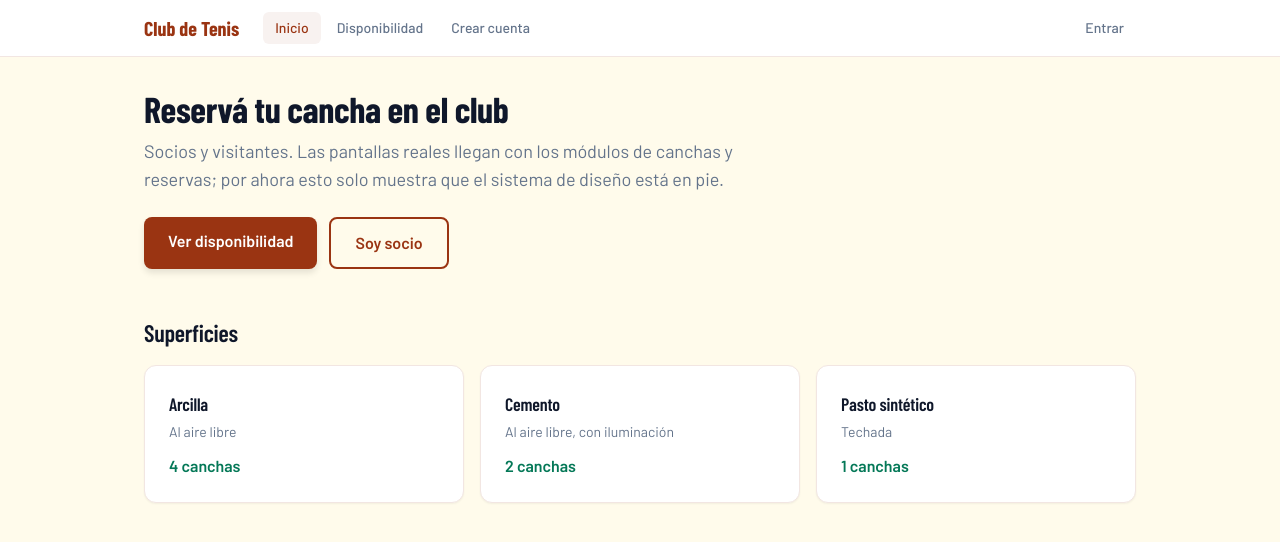
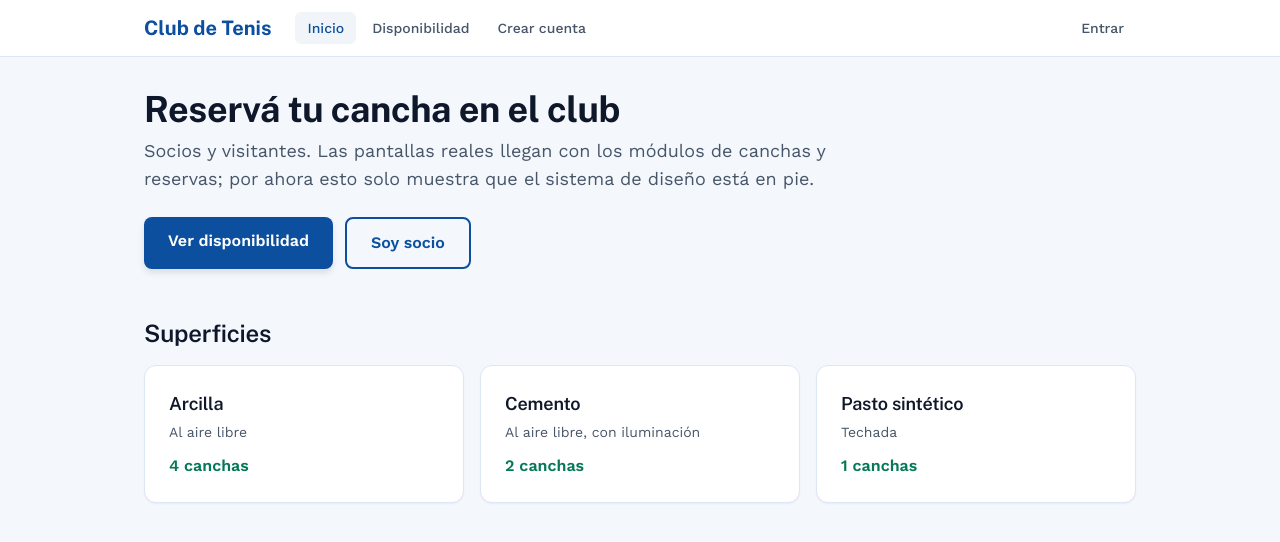
Before and after one commit to ptorresmanque/Tenis, an Angular app in the folder apps/web/: page / in a window 1280 px wide. Shown: the top 542 px of the page. Built offline with nearby package versions, Linux system fonts and the light colour scheme; no server answers.

Commit message:
Diseño FEDAL fase 1: paleta, tipografía e iconos

```diff
--- a/apps/web/src/index.html
+++ b/apps/web/src/index.html
@@ -2,7 +2,7 @@
 <html lang="es-CL">
 <head>
   <meta charset="utf-8">
-  <title>Club de Tenis</title>
+  <title>FEDAL Tennis Center</title>
   <base href="/">
   <meta name="viewport" content="width=device-width, initial-scale=1">
   <link rel="icon" type="image/x-icon" href="favicon.ico">
@@ -10,7 +10,12 @@
   <link rel="preconnect" href="https://fonts.gstatic.com" crossorigin>
   <link
     rel="stylesheet"
-    href="https://fonts.googleapis.com/css2?family=Barlow+Condensed:wght@400;500;600;700&family=Barlow:wght@300;400;500;600;700&display=swap">
+    href="https://fonts.googleapis.com/css2?family=Public+Sans:wght@400;500;600;700;900&family=Work+Sans:wght@300;400;500;600;700&display=swap">
+  <!-- display=block y no swap: el ícono es una ligadura, con swap el usuario ve
+       escrito "check_circle" hasta que la fuente carga. -->
+  <link
+    rel="stylesheet"
+    href="https://fonts.googleapis.com/css2?family=Material+Symbols+Outlined:opsz,wght,FILL,GRAD@24,400,0,0&display=block">
 </head>
 <body>
   <app-root></app-root>
--- a/apps/web/src/styles.css
+++ b/apps/web/src/styles.css
@@ -4,27 +4,40 @@
    Si cambiás un valor acá, cambialo allá. Los contrastes están medidos por
    src/design-tokens.spec.ts: romper uno hace fallar la suite. */
 @theme {
-  /* Arcilla (superficie de la cancha) */
-  --color-primary: #9a3412;
+  /* Azul de cancha dura (los dos azules del Australian Open) */
+  --color-primary: #0b4f9e;
   --color-on-primary: #ffffff;
-  --color-secondary: #c2410c;
-  --color-ring: #9a3412;
+  --color-secondary: #1565c0;
+  --color-ring: #0b4f9e;
 
-  /* Verde cancha. Son DOS a propósito, ver la regla de contraste abajo. */
+  /* Verde de estado, no de marca. Son TRES a propósito: ver la regla abajo. */
   --color-accent: #059669;
   --color-accent-strong: #047857;
+  --color-accent-soft: #d1fae5;
   --color-on-accent: #ffffff;
 
-  --color-background: #fffbeb;
+  /* Ámbar. Mismo problema y misma forma que el verde. */
+  --color-warning: #d97706;
+  --color-warning-strong: #b45309;
+  --color-warning-soft: #fef3c7;
+
+  --color-background: #f4f8fd;
   --color-foreground: #0f172a;
   --color-card: #ffffff;
-  --color-muted: #f8f2f0;
-  --color-muted-foreground: #64748b;
-  --color-border: #f2e6e2;
+  /* Los tres grises de estado de la grilla: mantención, ocupado, elegido. */
+  --color-muted: #f1f5f9;
+  --color-busy: #e2e8f0;
+  --color-selected: #ebf4ff;
+  --color-muted-foreground: #475569;
+  --color-border: #dce7f5;
+  /* Dos rojos por el mismo motivo que hay dos verdes y dos ámbares: #dc2626
+     lleva blanco encima (4.83:1) pero sobre su propio fondo al 10% da 4.13:1 y
+     no sirve de texto. El -strong sí. */
   --color-destructive: #dc2626;
+  --color-destructive-strong: #b91c1c;
 
-  --font-sans: 'Barlow', ui-sans-serif, system-ui, sans-serif;
-  --font-display: 'Barlow Condensed', 'Barlow', ui-sans-serif, sans-serif;
+  --font-sans: 'Work Sans', ui-sans-serif, system-ui, sans-serif;
+  --font-display: 'Public Sans', 'Work Sans', ui-sans-serif, sans-serif;
 
   --shadow-sm: 0 1px 2px rgb(0 0 0 / 0.05);
   --shadow-md: 0 4px 6px rgb(0 0 0 / 0.1);
@@ -43,8 +56,17 @@
 
     bg-accent         → fondos de chips, badges, indicador de bloque disponible.
     bg-accent-strong  → 5.46:1. El único verde que puede llevar texto blanco.
+    bg-accent-soft    → fondo del bloque libre, con accent-strong encima: 4.83:1.
 
-  Nunca pongas texto blanco de tamaño normal sobre bg-accent.
+  El ámbar repite el caso: --color-warning (#d97706) da 3.19:1 sobre blanco, así
+  que es color de chip, borde e ícono. El texto ámbar va en warning-strong.
+
+  Nunca pongas texto blanco de tamaño normal sobre bg-accent ni sobre bg-warning.
+
+  Dos desvíos deliberados del diseño de Stitch, los dos medidos:
+  el texto secundario es #475569 y no #64748b (7.10:1 contra 4.47:1), y el hover
+  del bloque libre no cambia el fondo —el #a7f3d0 de Stitch da 4.28:1— sino el
+  borde y la sombra.
 */
 
 @layer base {
@@ -59,6 +81,22 @@
   h3 {
     font-family: var(--font-display);
     letter-spacing: -0.01em;
+  }
+
+  /* Material Symbols con clase propia, no con la de Google.
+     La hoja de Google define .material-symbols-outlined SIN capa, y en la
+     cascada una regla sin capa le gana a cualquier @layer: con esa clase,
+     text-2xl sobre un ícono no hace nada y todos salen de 24px. Acá no se
+     declara font-size a propósito, para que las utilidades manden.
+     El ícono es una ligadura: sin aria-hidden el lector lee "check_circle". */
+  .icono {
+    font-family: 'Material Symbols Outlined';
+    font-weight: normal;
+    font-style: normal;
+    line-height: 1;
+    letter-spacing: normal;
+    white-space: nowrap;
+    direction: ltr;
   }
 
   /* Foco siempre visible: quitarlo deja la app inusable con teclado. */
```
